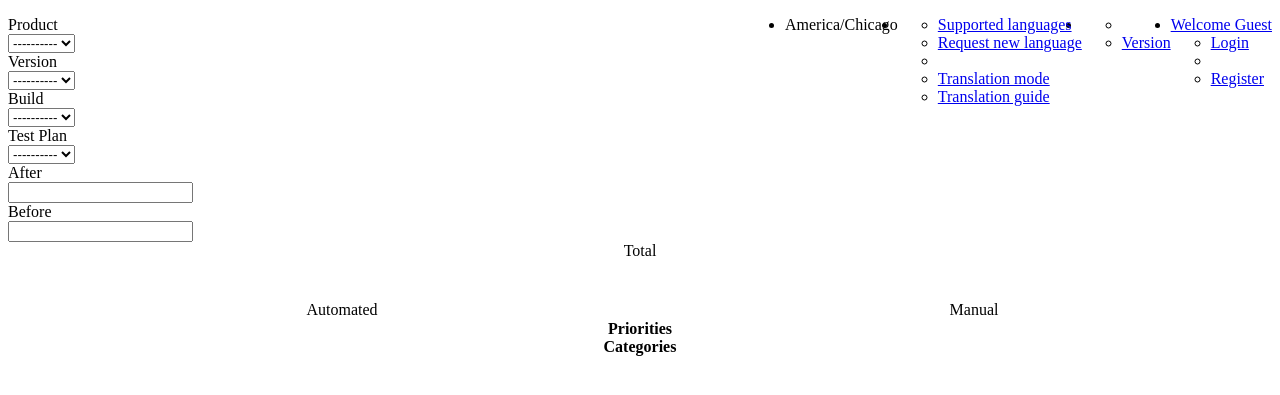
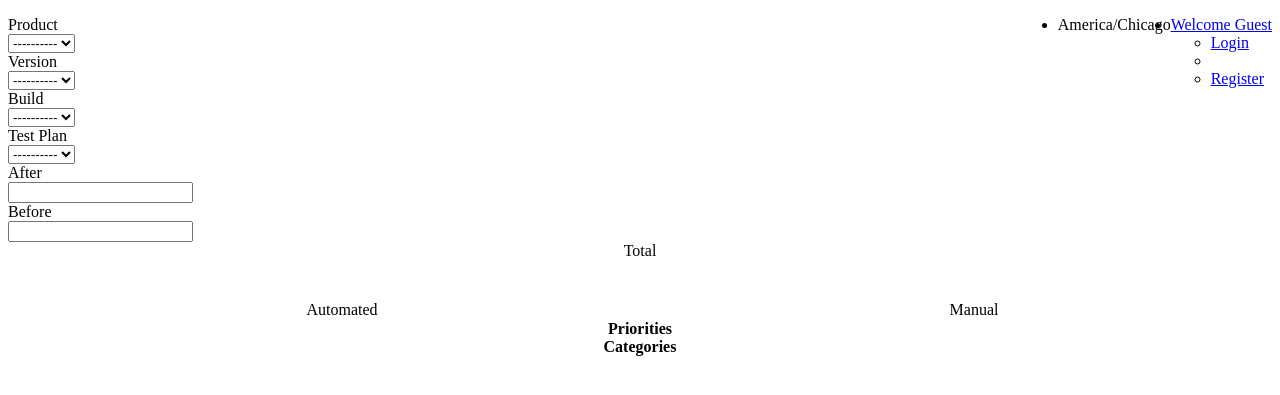
Before and after one commit to Muruga66/tcms, a Django app: template tcms/telemetry/templates/telemetry/testing/breakdown.html in a window 1280 px wide. Shown: the part 34-429 px from the top of the page. Run offline with Django 3.2, Linux system fonts and the light colour scheme; the template is opened without the code that fills it, so the values that code supplies are empty; some libraries are stand-ins or nearby versions.

Commit message:
initia commit

```diff
--- a/tcms/templates/navbar.html
+++ b/tcms/templates/navbar.html
@@ -63,41 +63,41 @@
                     </ul>
                 </li>
 
-                <li class="dropdown" style="float:right">
-                    <a class="nav-item-iconic" id="horizontalDropdownMenuHelp" data-toggle="dropdown" aria-haspopup="true" aria-expanded="true">
-                        <span title="{% trans 'Help' %}" class="fa pficon-help"></span>
-                        <span class="caret"></span>
-                    </a>
-                    <ul class="dropdown-menu" aria-labelledby="horizontalDropdownMenuHelp">
-                        {% for link in SETTINGS.HELP_MENU_ITEMS %}
-                        <li><a href="{{ link.0 }}" target="_parent">{{ link.1 }}</a></li>
-                        {% endfor %}
-                        <li class="divider"></li>
-                        <li><a target="_parent" href="https://github.com/kiwitcms/Kiwi/blob/master/CHANGELOG.rst#change-log">{% trans 'Version' %} {{ SETTINGS.KIWI_VERSION }}</a></li>
-                    </ul>
-                </li>
+                <!--<li class="dropdown" style="float:right">-->
+                    <!--<a class="nav-item-iconic" id="horizontalDropdownMenuHelp" data-toggle="dropdown" aria-haspopup="true" aria-expanded="true">-->
+                        <!--<span title="{% trans 'Help' %}" class="fa pficon-help"></span>-->
+                        <!--<span class="caret"></span>-->
+                    <!--</a>-->
+                    <!--<ul class="dropdown-menu" aria-labelledby="horizontalDropdownMenuHelp">-->
+                        <!--{% for link in SETTINGS.HELP_MENU_ITEMS %}-->
+                        <!--<li><a href="{{ link.0 }}" target="_parent">{{ link.1 }}</a></li>-->
+                        <!--{% endfor %}-->
+                        <!--<li class="divider"></li>-->
+                        <!--<li><a target="_parent" href="https://github.com/kiwitcms/Kiwi/blob/master/CHANGELOG.rst#change-log">{% trans 'Version' %} {{ SETTINGS.KIWI_VERSION }}</a></li>-->
+                    <!--</ul>-->
+                <!--</li>-->
 
 
-                <li class="dropdown" style="float:right">
-                    <a class="nav-item-iconic" id="horizontalDropdownMenuLang" data-toggle="dropdown" aria-haspopup="true" aria-expanded="true">
-                        <span title="{% trans 'Language' %}" class="fa fa-globe"></span>
-                        <span class="caret"></span>
-                    </a>
-                    <ul class="dropdown-menu" aria-labelledby="horizontalDropdownMenuLang">
-                        <li><a target="_parent" href="https://crowdin.com/project/kiwitcms">{% trans "Supported languages" %}</a></li>
-                        <li><a target="_parent" href="https://github.com/kiwitcms/Kiwi/issues/new?title=Request+new+language:+...&body=Please+enable+...+language+in+Crowdin">{% trans "Request new language" %}</a></li>
+                <!--<li class="dropdown" style="float:right">-->
+                    <!--<a class="nav-item-iconic" id="horizontalDropdownMenuLang" data-toggle="dropdown" aria-haspopup="true" aria-expanded="true">-->
+                        <!--<span title="{% trans 'Language' %}" class="fa fa-globe"></span>-->
+                        <!--<span class="caret"></span>-->
+                    <!--</a>-->
+                    <!--<ul class="dropdown-menu" aria-labelledby="horizontalDropdownMenuLang">-->
+                        <!--<li><a target="_parent" href="https://crowdin.com/project/kiwitcms">{% trans "Supported languages" %}</a></li>-->
+                        <!--<li><a target="_parent" href="https://github.com/kiwitcms/Kiwi/issues/new?title=Request+new+language:+...&body=Please+enable+...+language+in+Crowdin">{% trans "Request new language" %}</a></li>-->
 
-                        <li class="divider"></li>
-                        {% get_current_language as LANGUAGE_CODE %}
-                        <li>
-                            <a target="_parent" href="{% url 'translation-mode' %}?next={{ request.path }}{% if LANGUAGE_CODE != 'eo' %}&language=eo{% endif %}">
-                                {% trans "Translation mode" %}
-                                <span class="fa {% if LANGUAGE_CODE != 'eo' %}fa-toggle-on{% else %}fa-toggle-off{% endif %}"></span>
-                            </a>
-                        </li>
-                        <li><a target="_parent" href="https://kiwitcms.readthedocs.io/en/latest/contribution.html#translation">{% trans "Translation guide" %}</a></li>
-                    </ul>
-                </li>
+                        <!--<li class="divider"></li>-->
+                        <!--{% get_current_language as LANGUAGE_CODE %}-->
+                        <!--<li>-->
+                            <!--<a target="_parent" href="{% url 'translation-mode' %}?next={{ request.path }}{% if LANGUAGE_CODE != 'eo' %}&language=eo{% endif %}">-->
+                                <!--{% trans "Translation mode" %}-->
+                                <!--<span class="fa {% if LANGUAGE_CODE != 'eo' %}fa-toggle-on{% else %}fa-toggle-off{% endif %}"></span>-->
+                            <!--</a>-->
+                        <!--</li>-->
+                        <!--<li><a target="_parent" href="https://kiwitcms.readthedocs.io/en/latest/contribution.html#translation">{% trans "Translation guide" %}</a></li>-->
+                    <!--</ul>-->
+                <!--</li>-->
 
                 <li style="float:right">
                     <a>
```
